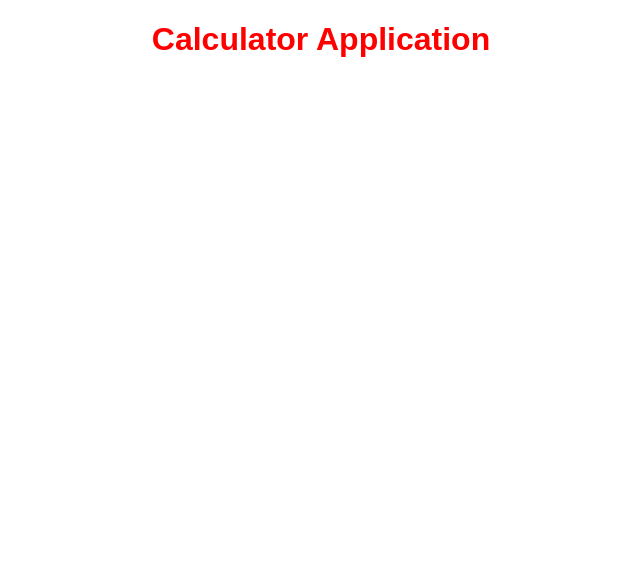
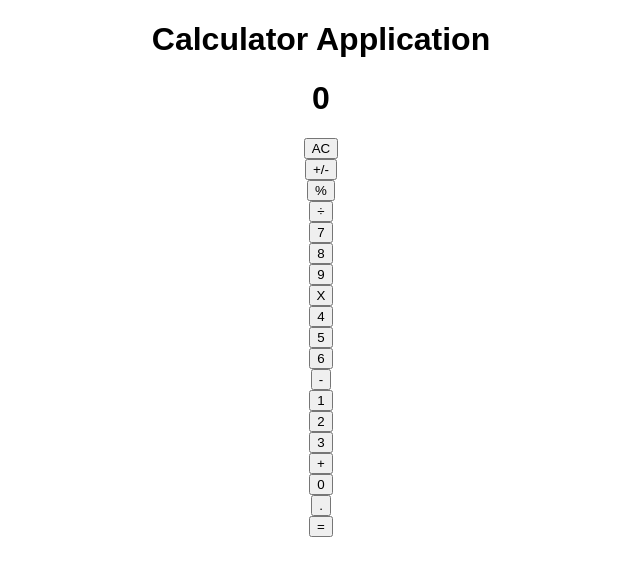
Before and after one commit to AhmedAmin90/Calculator-app-react, a React (Create React App) app: page / in a window 1280 px wide. Shown: the top 576 px of the page, without its empty margins (319-959 px from the left). Built offline with nearby package versions, Linux system fonts and the light colour scheme.

Commit message:
Add main components

```diff
--- a/src/App.css
+++ b/src/App.css
@@ -1,4 +1,3 @@
 .App {
   text-align: center;
-  color: red;
 }
--- a/src/components/App.js
+++ b/src/components/App.js
@@ -1,10 +1,20 @@
 import React from 'react';
-import '../App.css'
+import ButtonPanel from './ButtonPanel';
+import Display from './Display';
+import '../App.css';
+import PropTypes from 'prop-types';
+
 
 const App = () => (
   <div className="App">
     <h1>Calculator Application</h1>
+    <Display />
+    <ButtonPanel />
   </div>
 );
 
 export default App;
+
+Display.propTypes = {
+  result: PropTypes.string
+}
--- /dev/null
+++ b/src/components/Button.js
@@ -0,0 +1,13 @@
+import React , {Component} from 'react';
+
+class Button extends Component {
+    render(){
+        return (
+            <div>
+                <button> {this.props.name}</button>
+            </div>
+        )
+    }
+}
+
+export default Button;
--- /dev/null
+++ b/src/components/ButtonPanel.js
@@ -0,0 +1,49 @@
+import React , {Component} from 'react';
+import Button from './Button'
+import PropTypes from 'prop-types';
+
+class ButtonPanel extends Component {
+    render(){
+        return (
+            <div>
+                <div>
+                    <Button name="AC" />
+                    <Button name="+/-" />
+                    <Button name="%" />
+                    <Button name="÷" />
+                </div>
+                <div>
+                    <Button name="7" />
+                    <Button name="8" />
+                    <Button name="9" />
+                    <Button name="X" />
+                </div>
+                <div>
+                    <Button name="4" />
+                    <Button name="5" />
+                    <Button name="6" />
+                    <Button name="-" />
+                </div>
+                <div>
+                    <Button name="1" />
+                    <Button name="2" />
+                    <Button name="3" />
+                    <Button name="+" />
+                </div>
+                <div>
+                    <Button name="0" />
+                    <Button name="." />
+                    <Button name="=" />
+
+                </div>
+
+            </div>
+        )
+    }
+}
+
+export default ButtonPanel;
+
+Button.propTypes = {
+    name: PropTypes.string
+}
--- /dev/null
+++ b/src/components/Display.js
@@ -0,0 +1,18 @@
+import React , {Component} from 'react';
+
+class Display extends Component {
+
+    static defaultProps = {
+        result: '0'
+    }
+
+    render(){
+        return (
+            <div>
+                <h1>{this.props.result}</h1>
+            </div>
+        )
+    }
+}
+
+export default Display;
```
